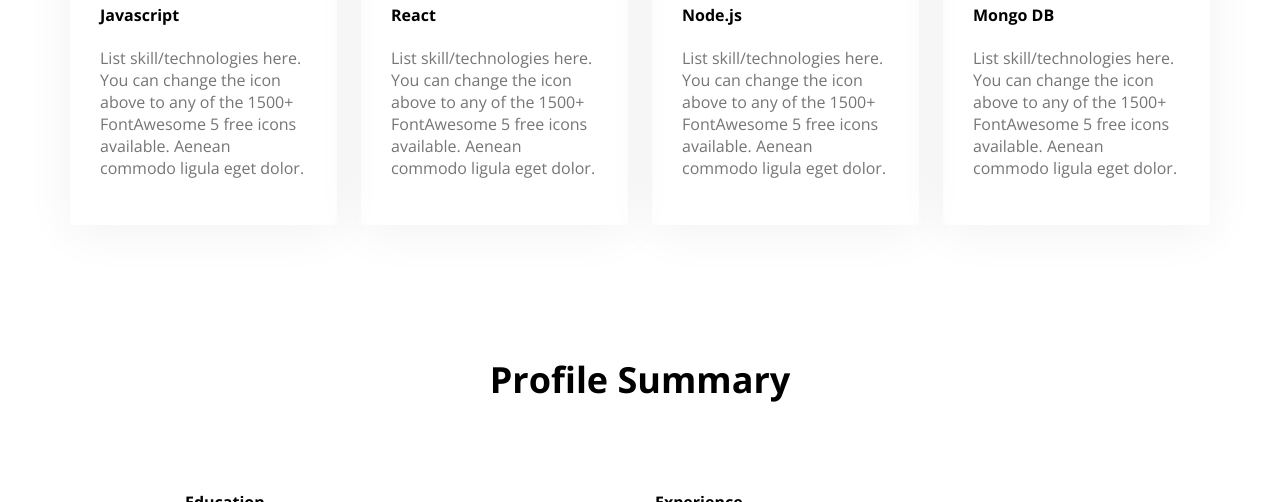
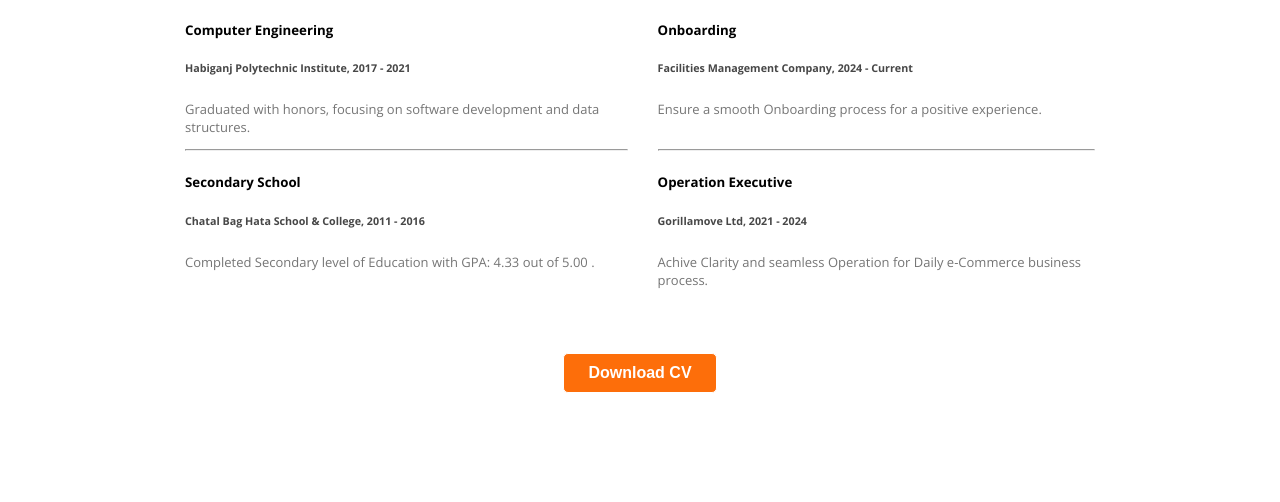
Before and after one commit to ARIFULHAQUE1/Developer_Portfolio, a plain HTML site: page index.html in a window 1280 px wide. Shown: the part 2298-2800 px from the top of the page. Drawn offline with nearby package versions, Linux system fonts and the light colour scheme.

Commit message:
updated title

```diff
--- a/Styles/portfolio.css
+++ b/Styles/portfolio.css
@@ -23,6 +23,10 @@
 
 .dark-3 {
     color: #757575;
+}
+
+.summary-section{
+    height: 120px;
 }
 
 /* button */
--- a/index.html
+++ b/index.html
@@ -5,7 +5,7 @@
     <meta charset="UTF-8">
     <meta name="viewport" content="width=device-width, initial-scale=1.0">
     <title>Ariful Haque Arif</title>
-    <img src="./RESOURCES/images/arif.png" alt="">
+    <link rel="shortcut icon" href="./RESOURCES/images/icons/A.png" type="image/x-icon">
     <link rel="preconnect" href="https://fonts.googleapis.com">
     <link rel="preconnect" href="https://fonts.gstatic.com" crossorigin>
     <link href="https://fonts.googleapis.com/css2?family=Open+Sans:ital,wght@0,300..800;1,300..800&display=swap"
@@ -30,7 +30,8 @@
                 <P class="banner-greetings dark-2">Hello, I'm</P>
                 <h1 class="banner-title">ARIFUL H<span class="text-primary">A</span>QUE ARIF </h1>
                 <p class="banner-discription dark-3">A Passionate Developer Crafting Digital Experiences</p>
-                <a href="https://drive.google.com/file/d/1kpq7xl3Tqs35e6RsT0wNHuq-7uDr-R9E/view?usp=drivesdk"><button class="btn-primary">Download CV</button></a>
+                <a href="https://drive.google.com/file/d/1kpq7xl3Tqs35e6RsT0wNHuq-7uDr-R9E/view?usp=drivesdk"><button
+                        class="btn-primary">Download CV</button></a>
                 <a href="https://arifulhaquearif.web@gmail.com"><button class="btn-secondary">Contact</button></a>
             </div>
 
@@ -67,7 +68,7 @@
         <section class="Skills-section">
             <h3 class="section-title">What I do</h3>
             <div class="skills-description">
-                <p class="text-center dark-2">I have more than 10 years experience building software for clients all
+                <p class="text-center dark-2">I have more than 04 years experience building software for clients all
                     over the
                     world. Below is a
                     quick overview of my main technical skill sets and technologies i use. Want to find out more about
@@ -110,45 +111,42 @@
             <div class="profile-summary">
                 <div class="education-section">
                     <h4 class="education-title">Education</h4>
-                    <div class="education-item">
-                        <h5 class="education-degree">Bachelor of Science in Computer Science</h5>
-                        <h6 class="education-institution dark-2">XYZ University, 2015 - 2019</h6>
-                        <p class="education-description dark-3">Graduated with honors, focusing on software development
-                            and
-                            data structures.</p>
-                    </div>
-                    <hr>
-                    <div class="education-item">
-                        <h5 class="education-degree">Bachelor of Science in Computer Science</h5>
-                        <h6 class="education-institution dark-2">XYZ University, 2015 - 2019</h6>
+                    <div class="education-item summary-section">
+                        <h5 class="education-degree">Computer Engineering</h5>
+                        <h6 class="education-institution dark-2">Habiganj Polytechnic Institute, 2017 - 2021</h6>
                         <p class="education-description dark-3">Graduated with honors, focusing on software development
                             and
                             data structures.</p>
                     </div>
 
+                    <hr>
+
+                    <div class="education-item summary-section">
+                        <h5 class="education-degree">Secondary School </h5>
+                        <h6 class="education-institution dark-2">Chatal Bag Hata School & College, 2011 - 2016</h6>
+                        <p class="education-description dark-3"> Completed Secondary level of Education with GPA: 4.33
+                            out of 5.00 .</p>
+                    </div>
                 </div>
 
                 <div class="experiences-section">
                     <h4 class="experience-title">Experience</h4>
-                    <div class="experience-item">
-                        <h5 class="experience-org ">Bachelor of Science in Computer Science</h5>
-                        <h6 class="experience-year dark-2">XYZ University, 2015 - 2019</h6>
-                        <p class="experience-description dark-3">Graduated with honors, focusing on software development
-                            and
-                            data structures.</p>
+                    <div class="experience-item summary-section">
+                        <h5 class="experience-org ">Onboarding</h5>
+                        <h6 class="experience-year dark-2">Facilities Management Company, 2024 - Current</h6>
+                        <p class="experience-description dark-3">Ensure a smooth Onboarding process for a positive experience.</p>
                     </div>
                     <hr>
-                    <div class="experience-item">
-                        <h5 class="experience-org ">Bachelor of Science in Computer Science</h5>
-                        <h6 class="experience-year dark-2">XYZ University, 2015 - 2019</h6>
-                        <p class="experience-description dark-3">Graduated with honors, focusing on software development
-                            and
-                            data structures.</p>
+                    <div class="experience-item summary-section">
+                        <h5 class="experience-org ">Operation Executive</h5>
+                        <h6 class="experience-year dark-2">Gorillamove Ltd, 2021 - 2024</h6>
+                        <p class="experience-description dark-3">Achive Clarity and seamless Operation for Daily e-Commerce business process.</p>
                     </div>
                 </div>
             </div>
             <div class="profile-download">
-                <a href="https://drive.google.com/file/d/1kpq7xl3Tqs35e6RsT0wNHuq-7uDr-R9E/view?usp=drivesdk"><button class="btn-primary">Download CV</button></a>
+                <a href="https://drive.google.com/file/d/1kpq7xl3Tqs35e6RsT0wNHuq-7uDr-R9E/view?usp=drivesdk"><button
+                        class="btn-primary">Download CV</button></a>
             </div>
         </section>
     </Main>
```
Also changed, not shown: RESOURCES/images/icons/A.png (added).
